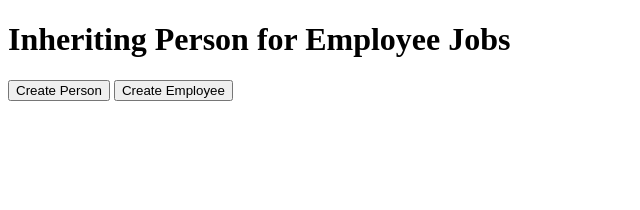
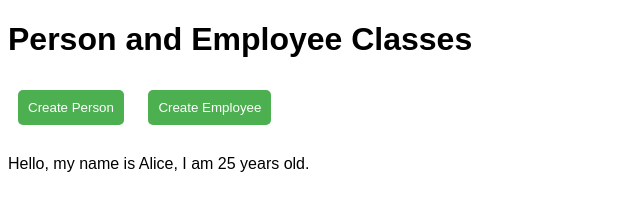
Before and after one commit to acciojob/inheriting-person-for-employee-jobs-Vishal180309, a website: page main.html in a window 1280 px wide. Both pictures are taken after a click on the button "Create Person". Shown: the whole page, without its empty margins (0-640 px from the left). Drawn offline with Linux system fonts and the light colour scheme.

Commit message:
created a submission

```diff
--- a/main.html
+++ b/main.html
@@ -3,14 +3,14 @@
 <head>
     <meta charset="UTF-8">
     <meta name="viewport" content="width=device-width, initial-scale=1.0">
-    <title>Inheriting Person for Employee Jobs</title>
-    <link rel="stylesheet" href="style.css">
+    <title>Person and Employee Classes</title>
+    <link rel="stylesheet" href="styles.css">
 </head>
 <body>
-    <h1>Inheriting Person for Employee Jobs</h1>
-    <button id="create-person-button">Create Person</button>
-    <button id="create-employee-button">Create Employee</button>
-    <p id="result"></p>
+    <h1>Person and Employee Classes</h1>
+    <button id="person-btn">Create Person</button>
+    <button id="employee-btn">Create Employee</button>
+    <div id="output"></div>
 
     <script src="script.js"></script>
 </body>
--- a/script.js
+++ b/script.js
@@ -6,6 +6,7 @@ class Person {
 
     greet() {
         console.log(`Hello, my name is ${this.name}, I am ${this.age} years old.`);
+        document.getElementById("output").innerHTML += `<p>Hello, my name is ${this.name}, I am ${this.age} years old.</p>`;
     }
 }
 
@@ -17,13 +18,16 @@ class Employee extends Person {
 
     jobGreet() {
         console.log(`Hello, my name is ${this.name}, I am ${this.age} years old, and my job title is ${this.jobTitle}.`);
+        document.getElementById("output").innerHTML += `<p>Hello, my name is ${this.name}, I am ${this.age} years old, and my job title is ${this.jobTitle}.</p>`;
     }
 }
 
-// Test the classes
-const person = new Person('Alice', 25);
-person.greet();
+document.getElementById("person-btn").addEventListener("click", () => {
+    const person = new Person("Alice", 25);
+    person.greet();
+});
 
-const employee = new Employee('Bob', 30, 'Manager');
-employee.greet();
-employee.jobGreet();
+document.getElementById("employee-btn").addEventListener("click", () => {
+    const employee = new Employee("Bob", 30, "Manager");
+    employee.jobGreet();
+});
--- a/styles.css
+++ b/styles.css
@@ -1,40 +1,21 @@
-/*  your css code here. If applicable */
 body {
     font-family: Arial, sans-serif;
 }
 
-#create-person-button {
-    width: 150px;
-    height: 40px;
-    font-size: 18px;
+button {
+    margin: 10px;
+    padding: 10px;
+    border: none;
+    border-radius: 5px;
     background-color: #4CAF50;
     color: #fff;
-    border: none;
-    border-radius: 5px;
     cursor: pointer;
 }
 
-#create-person-button:hover {
+button:hover {
     background-color: #3e8e41;
 }
 
-#create-employee-button {
-    width: 200px;
-    height: 40px;
-    font-size: 18px;
-    background-color: #4CAF50;
-    color: #fff;
-    border: none;
-    border-radius: 5px;
-    cursor: pointer;
-}
-
-#create-employee-button:hover {
-    background-color: #3e8e41;
-}
-
-#result {
-    font-size: 24px;
-    font-weight: bold;
+#output {
     margin-top: 20px;
 }
```
